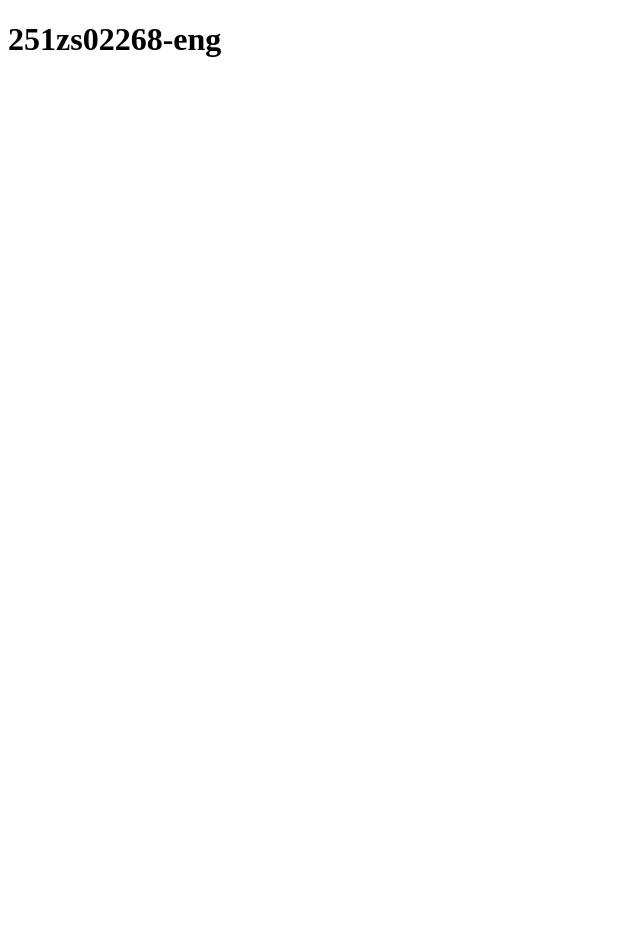
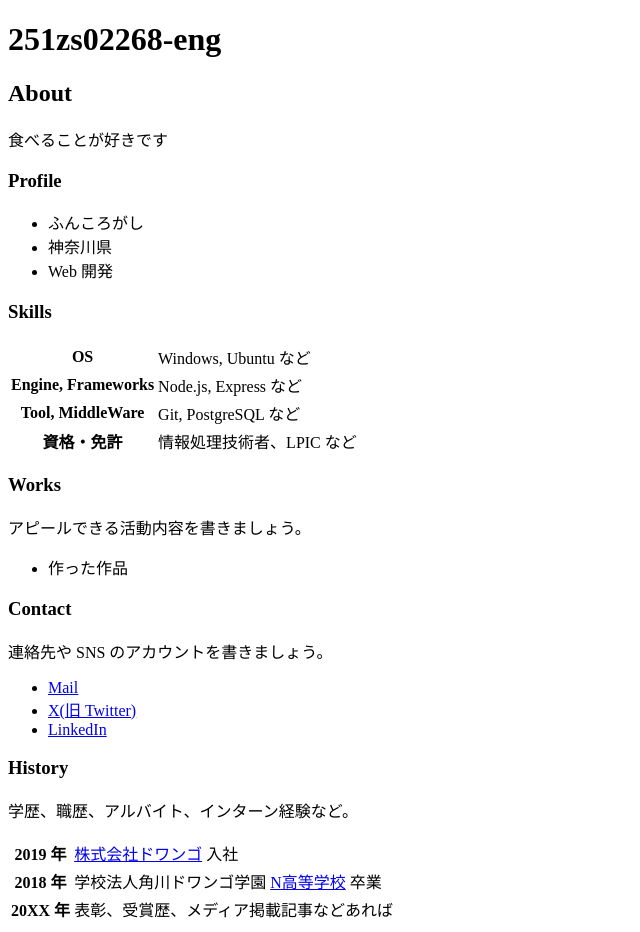
Before and after one commit to 251zs02268-eng/251zs02268-eng.github.io, a plain HTML site: page index.html in a window 1280 px wide. Shown: the whole page, without its empty margins (0-640 px from the left). Before the commit the page ends 800 px from the top, so only its background shows below. Drawn offline with Linux system fonts and the light colour scheme.

Commit message:
HTML のひな形を作成

```diff
--- a/index.html
+++ b/index.html
@@ -7,5 +7,74 @@
   </head>
   <body>
     <h1>251zs02268-eng</h1>
+
+    <h2>About</h2>
+    <p>
+     食べることが好きです
+    </p>
+
+    <h3>Profile</h3>
+    <ul>
+      <li>ふんころがし</li>
+      <li>神奈川県</li>
+      <li>Web 開発</li>
+    </ul>
+
+    <h3>Skills</h3>
+    <table>
+      <tr>
+        <th>OS</th>
+        <td>Windows, Ubuntu など</td>
+      </tr>
+      <tr>
+        <th>Engine, Frameworks</th>
+        <td>Node.js, Express など</td>
+      </tr>
+      <tr>
+        <th>Tool, MiddleWare</th>
+        <td>Git, PostgreSQL など</td>
+      </tr>
+      <tr>
+        <th>資格・免許</th>
+        <td>情報処理技術者、LPIC など</td>
+      </tr>
+    </table>
+
+    <h3>Works</h3>
+    <p>アピールできる活動内容を書きましょう。</p>
+    <ul>
+
+      <li>
+        作った作品
+        <ul>
+
+        </ul>
+      </li>
+    </ul>
+
+    <h3>Contact</h3>
+    <p>連絡先や SNS のアカウントを書きましょう。</p>
+    <ul>
+      <li><a href="mailto:name@example.com">Mail</a></li>
+      <li><a href="https://twitter.com/n_yobikou">X(旧 Twitter)</a></li>
+      <li><a href="https://www.linkedin.com/">LinkedIn</a></li>
+    </ul>
+
+    <h3>History</h3>
+    <p>学歴、職歴、アルバイト、インターン経験など。</p>
+    <table>
+      <tr>
+        <th>2019 年</th>
+        <td><a href="https://dwango.co.jp/">株式会社ドワンゴ</a> 入社</td>
+      </tr>
+      <tr>
+        <th>2018 年</th>
+        <td>学校法人角川ドワンゴ学園 <a href="https://nnn.ed.jp/">N高等学校</a> 卒業</td>
+      </tr>
+      <tr>
+        <th>20XX 年</th>
+        <td>表彰、受賞歴、メディア掲載記事などあれば</td>
+      </tr>
+    </table>
   </body>
 </html>
```
